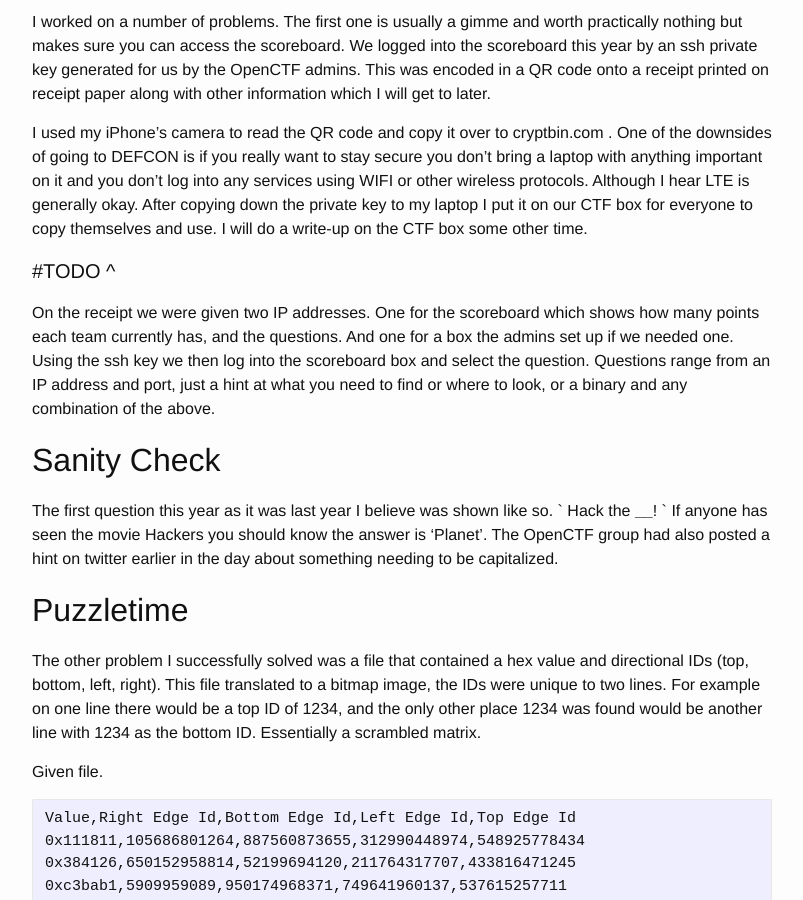
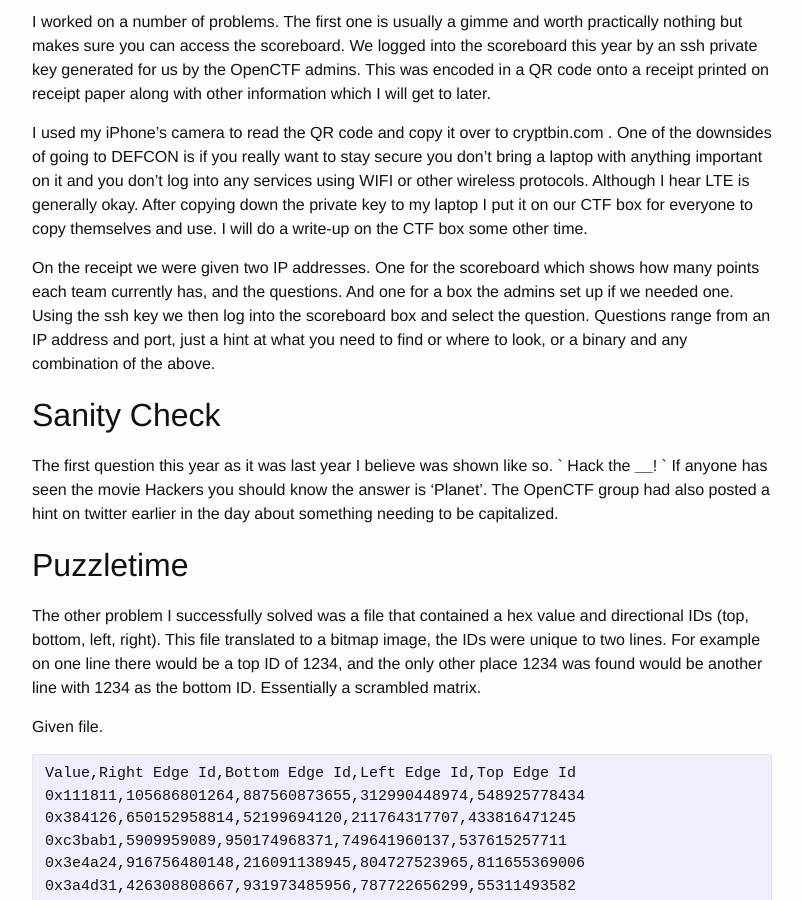
Before and after one commit to bhanderson/imbryce.com, a Jekyll site: the page built from _posts/2016-08-07-open-ctf.markdown, in a window 1280 px wide and 900 px high, scrolled down 451 px. Shown: the whole window, without its empty margins (238-1041 px from the left). Built offline with Jekyll 4.4.1, drawn with Linux system fonts in a browser that asks for light colours.

Commit message:
remove todo for ctfbox

```diff
--- a/_posts/2016-08-07-open-ctf.markdown
+++ b/_posts/2016-08-07-open-ctf.markdown
@@ -32,8 +32,6 @@ services using WIFI or other wireless protocols. Although I hear LTE is generall
 okay. After copying down the private key to my laptop I put it on our CTF box
 for everyone to copy themselves and use. I will do a write-up on the CTF box some
 other time.
-
-#### #TODO ^
 
 On the receipt we were given two IP addresses. One for the scoreboard which
 shows how many points each team currently has, and the questions. And one for a
```
